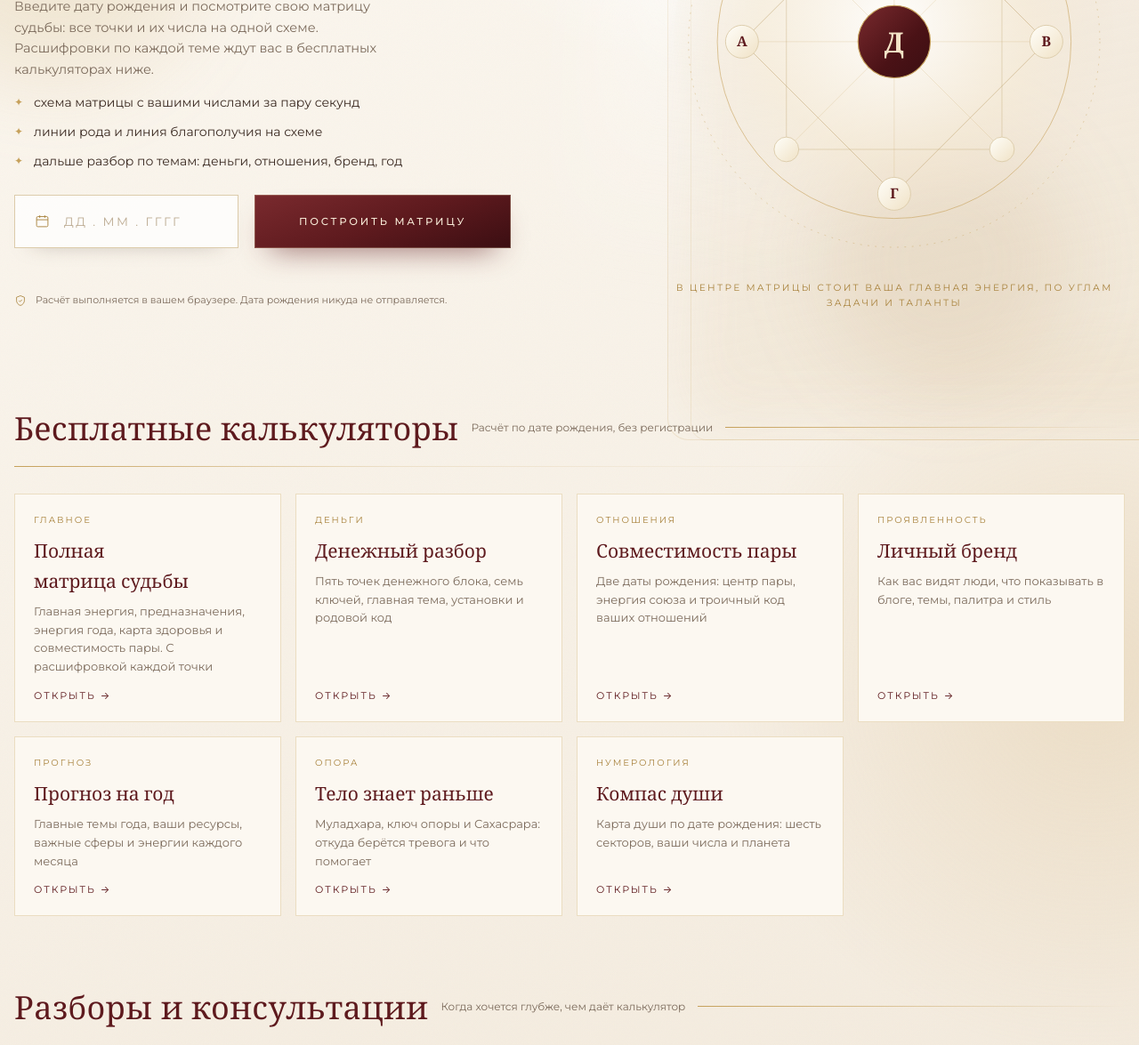
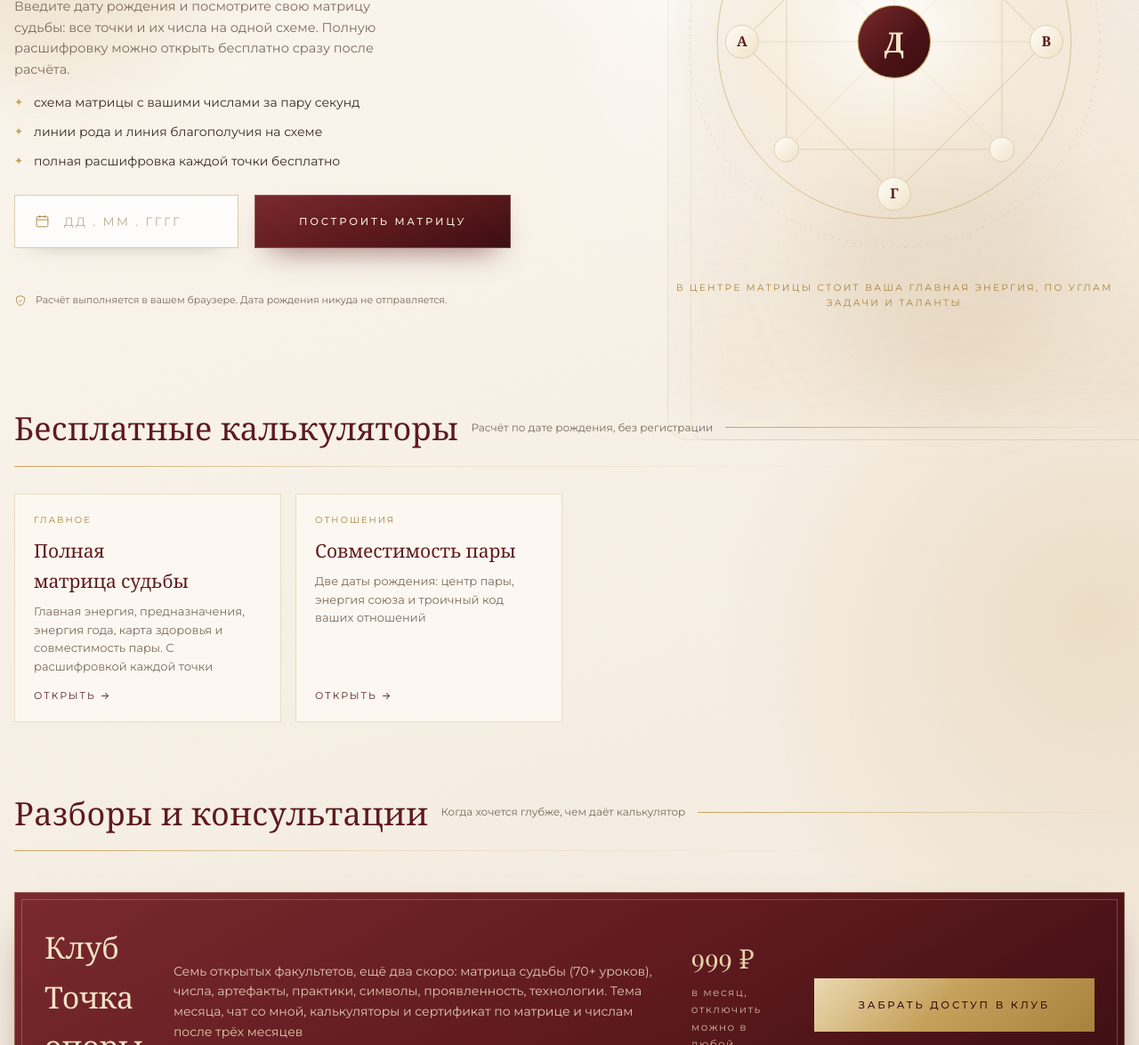
Before and after one commit to axis-axi/nadezhdakukhtina, a plain HTML site: page index.html in a window 1280 px wide. Shown: the part 365-1540 px from the top of the page at 89% size. Drawn offline with nearby package versions, Linux system fonts and the light colour scheme.

Commit message:
Убраны платные калькуляторы из бесплатных

```diff
--- a/index.html
+++ b/index.html
@@ -1016,7 +1016,7 @@ html,body{background:#F7F1E8;color:#3A2A22;}
       </div>
       <nav class="mx-nav">
         <a href="#mx-calc">Расчёт</a>
-        <a href="#mx-free">Калькуляторы</a>
+        <a href="#mx-free">Бесплатно</a>
         <a href="#mx-paid">Разборы и консультации</a>
         <a href="#mx-me">Обо мне</a>
         <a href="#mx-contacts">Контакты</a>
@@ -1029,13 +1029,13 @@ html,body{background:#F7F1E8;color:#3A2A22;}
         <h1 class="mx-h1">Ваша матрица<span class="mx-h1-script">по дате рождения</span></h1>
         <p class="mx-lead">
           Введите дату рождения и посмотрите свою матрицу судьбы: все точки
-          и их числа на одной схеме. Расшифровки по каждой теме ждут
-          вас в бесплатных калькуляторах ниже.
+          и их числа на одной схеме. Полную расшифровку можно открыть
+          бесплатно сразу после расчёта.
         </p>
         <ul class="mx-points">
           <li>схема матрицы с вашими числами за пару секунд</li>
           <li>линии рода и линия благополучия на схеме</li>
-          <li>дальше разбор по темам: деньги, отношения, бренд, год</li>
+          <li>полная расшифровка каждой точки бесплатно</li>
         </ul>
         <div class="mx-form mx-form-one">
           <div class="mx-fieldwrap">
@@ -1107,10 +1107,10 @@ html,body{background:#F7F1E8;color:#3A2A22;}
           <span><i style="background:#C0705A"></i>Линия женского рода: Ж &ndash; З</span>
           <span><i style="background:#C6A15B"></i>Линия благополучия: К &middot; Н &#9829; &middot; М &middot; О $ &middot; Л</span>
         </div>
-        <p class="mx-mx-note">Это схема без расшифровок. Что значат ваши числа, подробно показывает полная матрица, а отдельные темы разбирают калькуляторы ниже</p>
+        <p class="mx-mx-note">Это схема без расшифровок. Что значат ваши числа, бесплатно и подробно показывает полная матрица</p>
         <div class="mx-mx-btns">
           <a class="mx-btn" href="https://axis-axi.github.io/matrica/" target="_blank" rel="noopener">Расшифровать матрицу бесплатно</a>
-          <a class="mx-btn mx-btn-ghost" href="#mx-free">Все калькуляторы</a>
+          <a class="mx-btn mx-btn-ghost" href="#mx-paid">Разборы и консультации</a>
         </div>
         <div style="text-align:center"><button type="button" class="mx-again" id="mxAgain">Посчитать другую дату</button></div>
       </div>
@@ -1127,40 +1127,10 @@ html,body{background:#F7F1E8;color:#3A2A22;}
           <p>Главная энергия, предназначения, энергия года, карта здоровья и совместимость пары. С расшифровкой каждой точки</p>
           <span class="mx-tile-go">Открыть &rarr;</span>
         </a>
-        <a class="mx-tile" href="https://axis-axi.github.io/razbor-deneg/" target="_blank" rel="noopener">
-          <span class="mx-tile-tag">Деньги</span>
-          <h3>Денежный разбор</h3>
-          <p>Пять точек денежного блока, семь ключей, главная тема, установки и родовой код</p>
-          <span class="mx-tile-go">Открыть &rarr;</span>
-        </a>
         <a class="mx-tile" href="https://axis-axi.github.io/para/" target="_blank" rel="noopener">
           <span class="mx-tile-tag">Отношения</span>
           <h3>Совместимость пары</h3>
           <p>Две даты рождения: центр пары, энергия союза и троичный код ваших отношений</p>
-          <span class="mx-tile-go">Открыть &rarr;</span>
-        </a>
-        <a class="mx-tile" href="https://axis-axi.github.io/lichnyj-brend/" target="_blank" rel="noopener">
-          <span class="mx-tile-tag">Проявленность</span>
-          <h3>Личный бренд</h3>
-          <p>Как вас видят люди, что показывать в блоге, темы, палитра и стиль</p>
-          <span class="mx-tile-go">Открыть &rarr;</span>
-        </a>
-        <a class="mx-tile" href="https://axis-axi.github.io/prognoz-na-god/" target="_blank" rel="noopener">
-          <span class="mx-tile-tag">Прогноз</span>
-          <h3>Прогноз на год</h3>
-          <p>Главные темы года, ваши ресурсы, важные сферы и энергии каждого месяца</p>
-          <span class="mx-tile-go">Открыть &rarr;</span>
-        </a>
-        <a class="mx-tile" href="https://axis-axi.github.io/trevoga/" target="_blank" rel="noopener">
-          <span class="mx-tile-tag">Опора</span>
-          <h3>Тело знает раньше</h3>
-          <p>Муладхара, ключ опоры и Сахасрара: откуда берётся тревога и что помогает</p>
-          <span class="mx-tile-go">Открыть &rarr;</span>
-        </a>
-        <a class="mx-tile" href="https://axis-axi.github.io/raschet/" target="_blank" rel="noopener">
-          <span class="mx-tile-tag">Нумерология</span>
-          <h3>Компас души</h3>
-          <p>Карта души по дате рождения: шесть секторов, ваши числа и планета</p>
           <span class="mx-tile-go">Открыть &rarr;</span>
         </a>
       </div>
```
